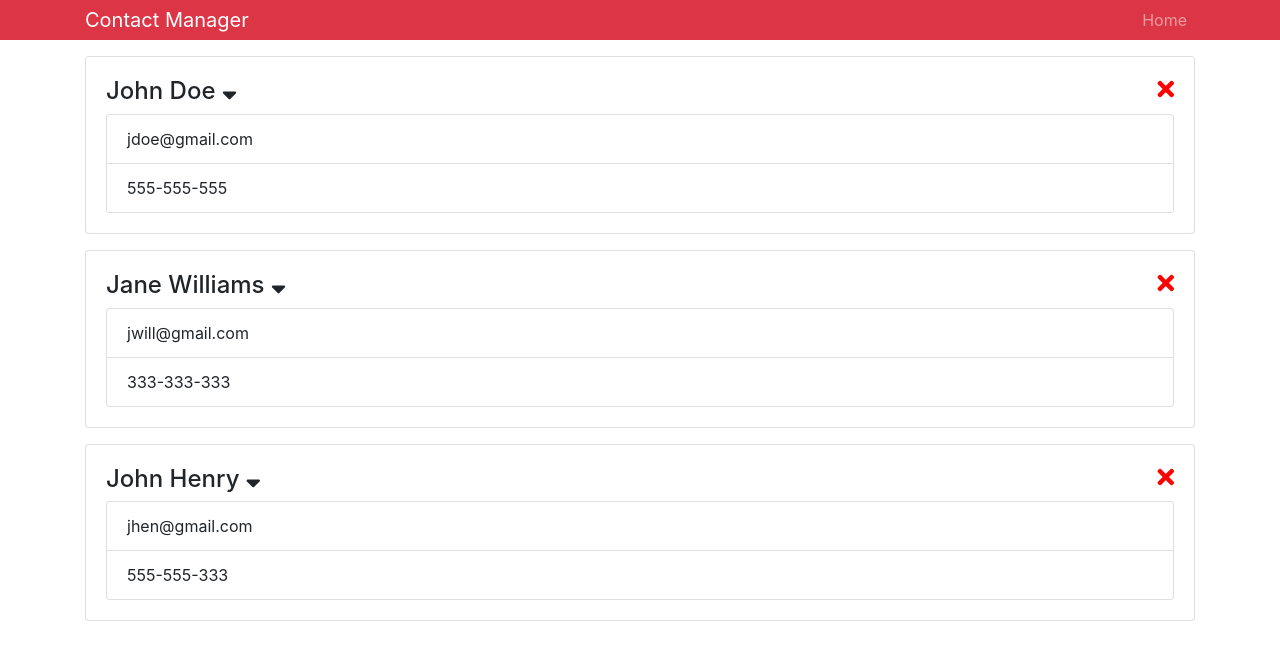
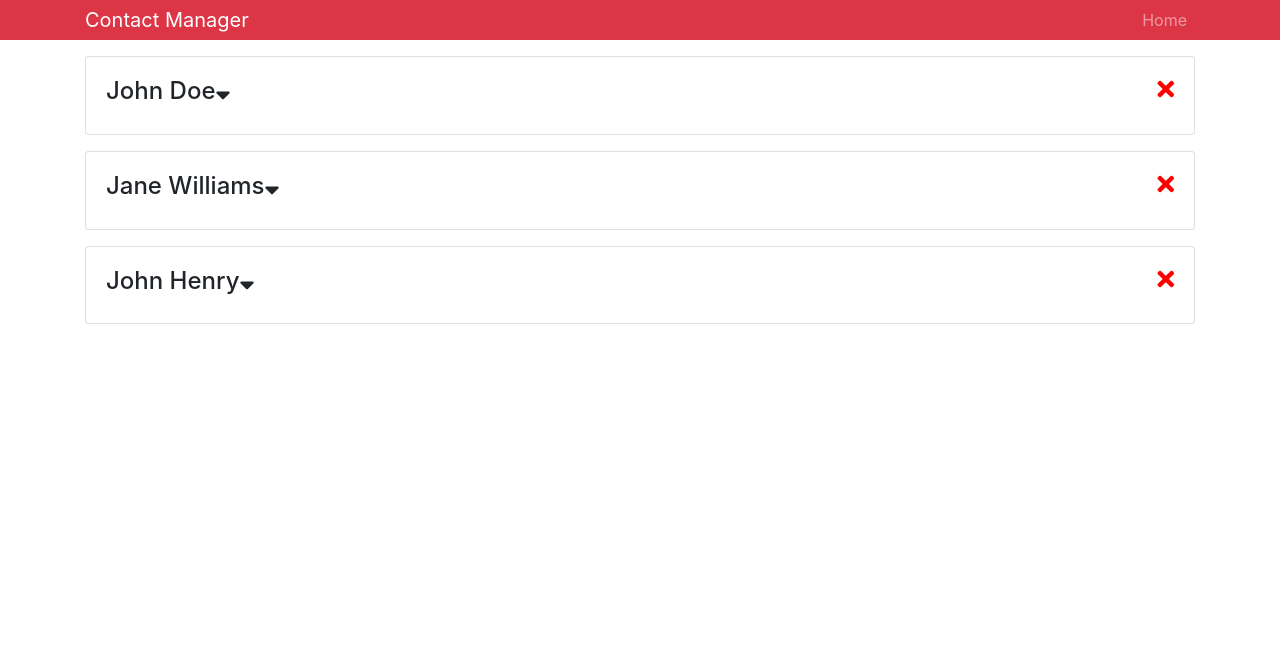
Before and after one commit to axixnix/react-contact-manager, a React (Create React App) app: page / in a window 1280 px wide. Shown: the top 660 px of the page. Built offline with nearby package versions, Linux system fonts and the light colour scheme.

Commit message:
toggle effect was not working properly initially because in my setState my new state value was bangthisdotshowcontactinfo instead of bangthisdotstate.showcontactinfo

```diff
--- a/src/components/Contact.js
+++ b/src/components/Contact.js
@@ -2,9 +2,7 @@ import React, { Component } from "react";
 import PropTypes from "prop-types";
 
 class Contact extends Component {
-  state = {};
-
-  onShowClick = e => {};
+  state = { showContactInfo: false };
 
   onDeleteClick = () => {
     this.props.deleteClickHandler();
@@ -12,13 +10,16 @@ class Contact extends Component {
 
   render() {
     const { name, email, phone } = this.props.contact;
+    const { showContactInfo } = this.state;
 
     return (
       <div className="card card-body mb-3">
         <h4>
-          {name}{" "}
+          {name}
           <i
-            onClick={this.onShowClick}
+            onClick={() => {
+              this.setState({ showContactInfo: !this.state.showContactInfo });
+            }}
             className="fas fa-sort-down"
             style={{ cursor: "pointer" }}
           />
@@ -28,10 +29,12 @@ class Contact extends Component {
             style={{ cursor: "pointer", float: "right", color: "red" }}
           />
         </h4>
-        <ul className="list-group">
-          <li className="list-group-item">{email}</li>
-          <li className="list-group-item">{phone}</li>
-        </ul>
+        {showContactInfo ? (
+          <ul className="list-group">
+            <li className="list-group-item">{email}</li>
+            <li className="list-group-item">{phone}</li>
+          </ul>
+        ) : null}
       </div>
     );
   }
```
